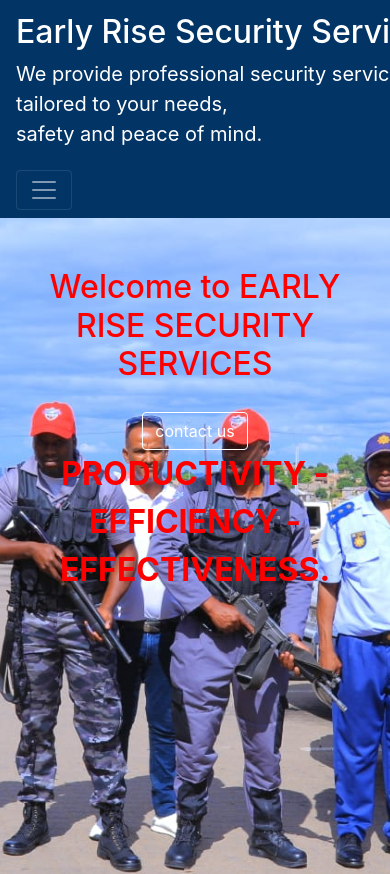
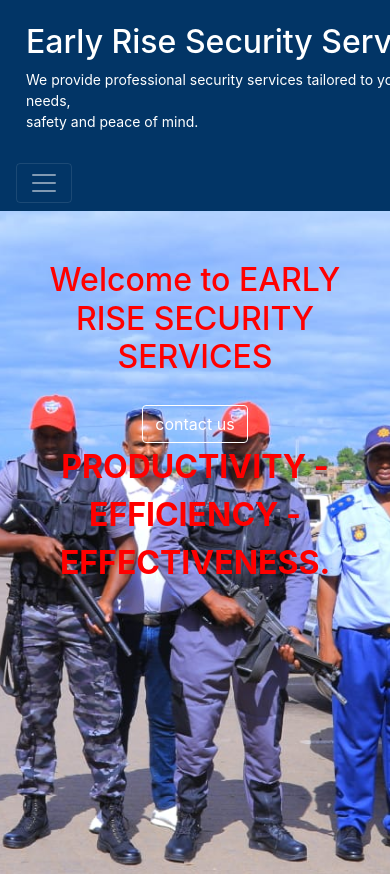
Before and after one commit to TseleMolelekoa/earlyrise-security, a React (Create React App) app: page / in a window 390 px wide. Shown: the top 874 px of the page. Built offline with nearby package versions, Linux system fonts and the light colour scheme.

Commit message:
first commit

```diff
--- a/src/components/styles/main.css
+++ b/src/components/styles/main.css
@@ -389,3 +389,9 @@
 }
 
 }
+@media (max-width: 768px) {
+    .navbar-brand-content {
+        font-size: 14px;
+        padding: 10px;
+    }
+}
```
